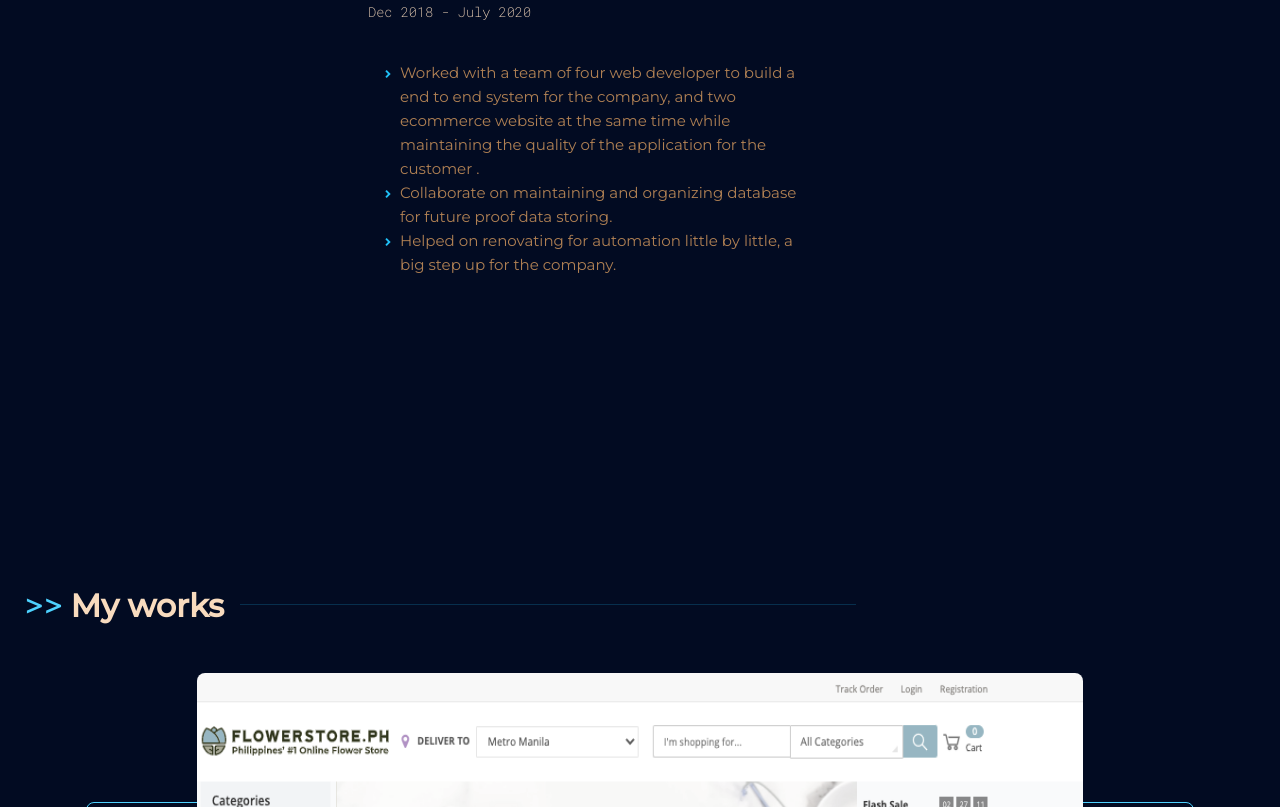
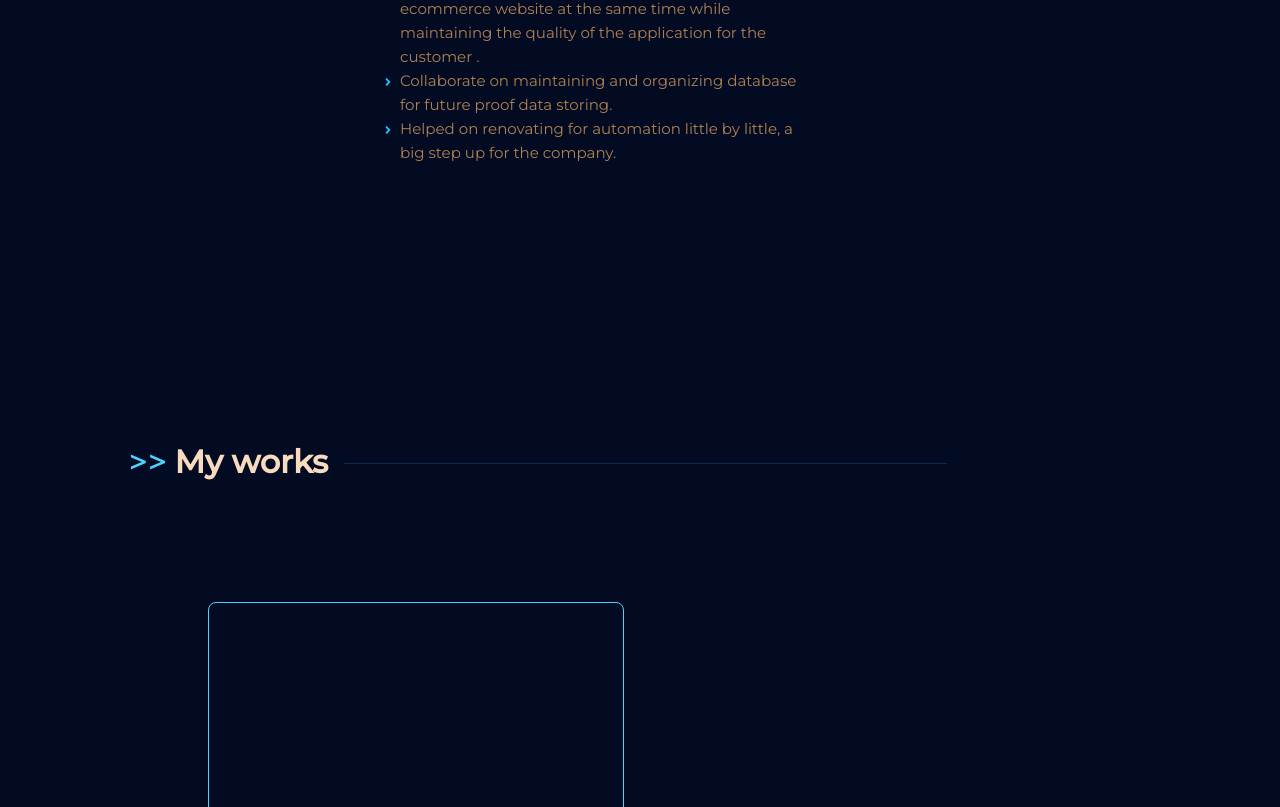
Before and after one commit to codenicer/who-i-am, a Next.js app: page /main in a window 1280 px wide. Shown: the part 1993-2800 px from the top of the page. Built offline with nearby package versions, Linux system fonts and the light colour scheme.

Commit message:
fixing height bug mobile

```diff
--- a/styles/About.module.scss
+++ b/styles/About.module.scss
@@ -5,12 +5,12 @@
   display: flex;
   align-items: center;
   justify-content: center;
-  height: 100vh;
+  height: auto;
   .about_card_content {
     width: 80%;
     display: flex;
     flex-direction: column;
-
+    justify-content: center;
     .heading_cont_about {
       grid-area: 1 / span 2;
     }
--- a/styles/Experience.module.scss
+++ b/styles/Experience.module.scss
@@ -1,7 +1,7 @@
 @import '_variables.scss';
 
 .experience_card {
-  height: 100vh;
+  height: auto;
   display: flex;
   grid-template-rows: auto auto;
   align-items: center;
@@ -11,7 +11,7 @@
     width: 80%;
     grid-column: 1 / span 2;
     padding: 0 0.5rem;
-    min-height: 36rem;
+    min-height: 49rem;
     max-width: 37rem;
   }
 
--- a/styles/MainPageCard.module.scss
+++ b/styles/MainPageCard.module.scss
@@ -8,6 +8,10 @@
   display: flex;
   align-items: center;
   justify-content: center;
+  height: auto;
+  // min-height: 70rem;
+  // height: 100vh;
+  // height: 150vw;
   .main_card_content {
     width: 80%;
   }
--- a/styles/Projects.module.scss
+++ b/styles/Projects.module.scss
@@ -2,19 +2,18 @@
 
 .projects_cotainer {
   height: auto;
-  display: grid;
-  grid-template-rows: auto auto;
-  padding: 8rem 1rem;
+  display: flex;
   overflow: hidden;
+  justify-content: center;
+  align-items: center;
 
-  .projects_info > div {
-    padding: 0 0.5rem;
+  .projects_info {
+    width: 80%;
   }
 
   .project_list_cont {
-    margin-top: 6rem;
     @extend %reset-padding-margin;
-
+    max-width: 36rem;
     .project_list {
       display: flex;
       flex-direction: column;
@@ -30,7 +29,7 @@
         align-items: center;
         justify-content: center;
         width: 100%;
-        margin: 5rem 0;
+        margin-top: 6rem;
         @extend %reset-padding-margin;
       }
     }
@@ -42,6 +41,7 @@
     transition: all 0.3s ease;
     height: 70vw;
     width: 90%;
+    max-width: 26rem;
     border: 1px solid $color-less-white;
 
     border-radius: 0.5rem;
@@ -52,9 +52,12 @@
       transition: inherit;
       @extend %reset-padding-margin;
       position: relative;
-      display: grid;
       height: 100%;
-      grid-template-rows: 1fr 1fr 4fr 1fr 1fr;
+      display: flex;
+      flex-direction: column;
+      // display: grid;
+
+      // grid-template-rows: 1fr 1fr 4fr 1fr 1fr;
 
       padding: 0 1rem;
       padding-top: 2rem;
@@ -63,7 +66,7 @@
         @extend %reset-padding-margin;
         color: $color-less-white;
         font-family: 'Roboto Mono', monospace;
-        font-size: 0.7rem;
+        font-size: clamp(14px, 2vw, 14px);
       }
       .project_title {
         @extend %reset-padding-margin;
@@ -74,18 +77,19 @@
       .project_decription {
         color: $color-white-sub;
         font-size: 0.9rem;
-        height: 50%;
+
+        // calc(12vh + 10%);
       }
 
       .tech_list {
-        justify-self: center;
+        align-self: center;
         color: $color-white;
         font-family: 'Roboto Mono', monospace;
         font-size: 0.8rem;
       }
 
       .project_links_list {
-        justify-self: center;
+        align-self: center;
         display: flex;
         width: 80%;
         align-items: center;
@@ -109,13 +113,16 @@
       position: absolute;
       bottom: 0;
       left: 10%;
-      height: 80vw;
+      // height: calc(1vw * 2vw);
       width: 80%;
+      max-width: 329px;
+      max-height: 355px;
       border-radius: 0.5rem;
       // opacity: 0;
     }
     &:hover {
-      height: 142vw;
+      height: 72vh;
+      max-height: 40rem;
       .project_content {
         // visibility: visible;
         transform: scale(1);
--- a/styles/globals.scss
+++ b/styles/globals.scss
@@ -87,12 +87,17 @@ button {
 }
 
 .heading_container {
+  position: relative;
   margin-bottom: 1.5rem;
   display: flex;
   align-items: center;
 
   .heading_title {
-    font-size: clamp(20px, 4vw, 2rem);
+    padding-right: 1rem;
+    z-index: 2;
+    background-color: $color-darkest;
+    position: relative;
+    font-size: clamp(20px, 3.5vw, 2rem);
     color: $color-white;
     @extend %reset-padding-margin;
 
@@ -107,9 +112,11 @@ button {
 }
 
 .heading_vertical_line {
-  margin-left: 1rem;
+  top: 1.5rem;
+  z-index: 1;
   border-bottom: 1px solid #1fc1f733;
-  width: 50%;
+  width: 80%;
+  position: absolute;
 }
 
 .ani-nav {
@@ -174,15 +181,13 @@ button {
 }
 
 .ani-viewport {
-  animation: ani-viewport ease 0.9s forwards;
+  animation: ani-viewport ease 0.5s forwards;
   @keyframes ani-viewport {
     0% {
-      transform: translateY(100%);
       opacity: 0;
     }
     100% {
       visibility: visible;
-      transform: translateY(0);
       opacity: 1;
     }
   }
```
